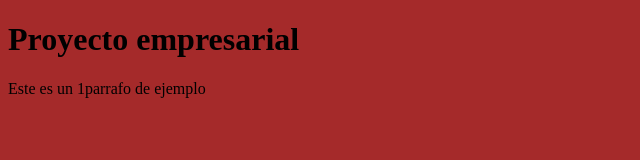
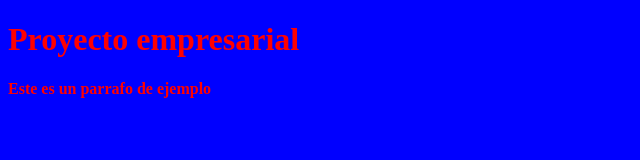
Before and after one commit to RodolfoAgosto/CursoGit, a plain HTML site: page index.html in a window 1280 px wide. Shown: the whole page, without its empty margins (0-640 px from the left). Drawn offline with Linux system fonts and the light colour scheme.

Commit message:
negrita y color rojo

```diff
--- a/css/estilos.css
+++ b/css/estilos.css
@@ -1,5 +1,6 @@
 @charset "utf-8";
 body {
-    background-color: brown;
-    font-weight: 100;
+    background-color: #00F;
+    font-weight: bold;
+    color: #f00;
 }
--- a/index.html
+++ b/index.html
@@ -9,6 +9,6 @@
 </head>
 <body>
     <h1>Proyecto empresarial</h1>
-    <p>Este es un 1parrafo de ejemplo</p>
+    <p>Este es un parrafo de ejemplo</p>
 </body>
 </html>
```
